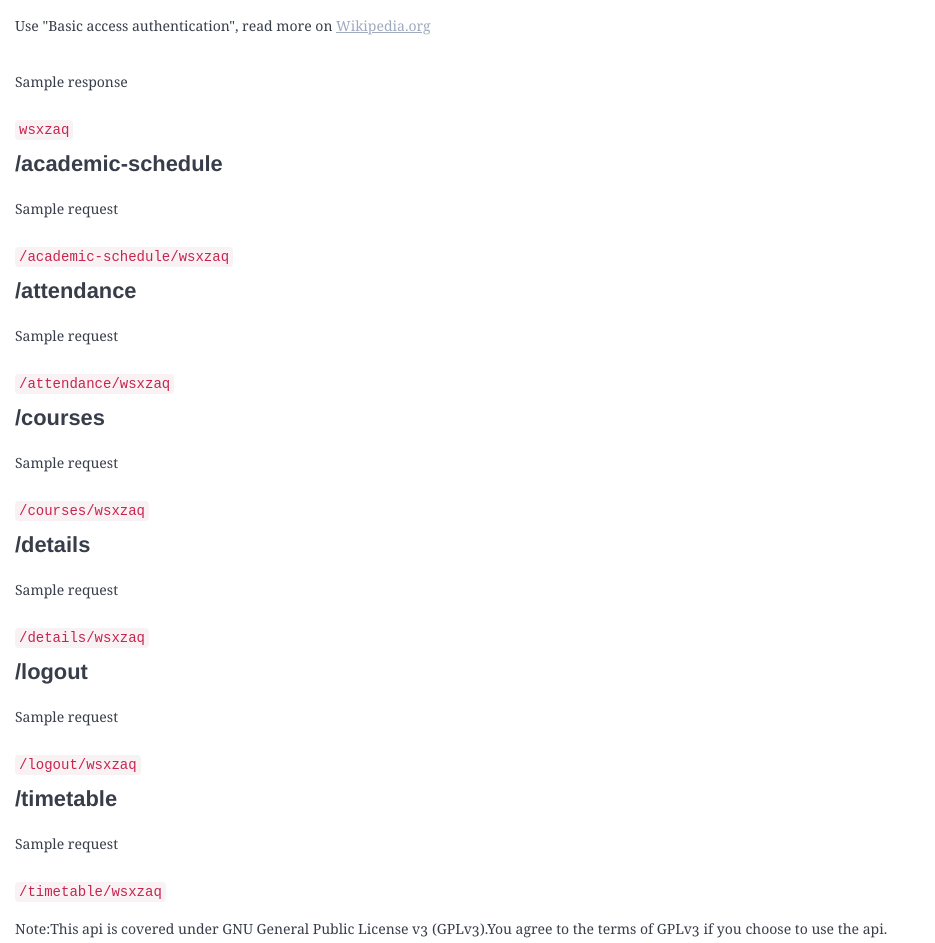
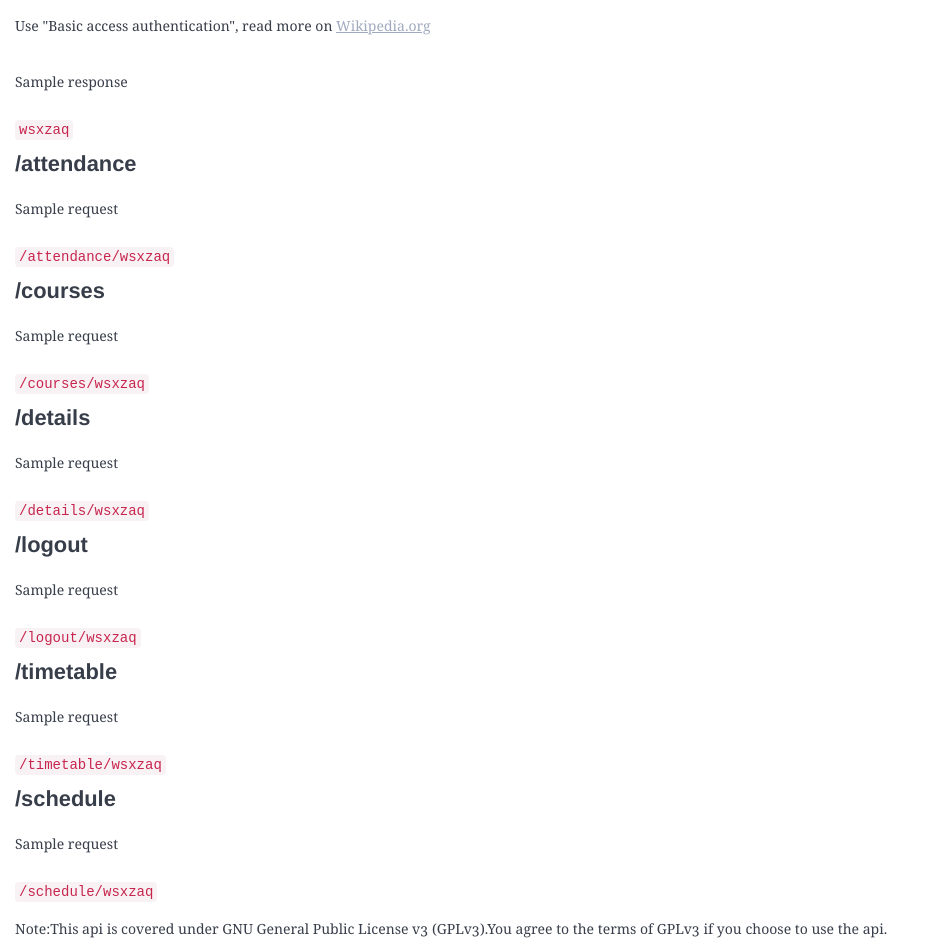
Before and after one commit to NihalSh/srm-academia-api, a plain HTML site: page index.html in a window 1280 px wide. Shown: the part 499-1442 px from the top of the page, without its empty margins (0-935 px from the left). Drawn offline with nearby package versions, Linux system fonts and the light colour scheme.

Commit message:
docs revised

```diff
--- a/index.html
+++ b/index.html
@@ -14,9 +14,6 @@
 <p>Use "Basic access authentication", read more on <a href="https://en.wikipedia.org/wiki/Basic_access_authentication">Wikipedia.org</a><br>
 <p>Sample response</p>
 <code>wsxzaq</code>
-<h4><a id="academicschedule_21"></a>/academic-schedule</h4>
-<p>Sample request</p>
-<code>/academic-schedule/wsxzaq</code>
 <h4><a id="attendance_24"></a>/attendance</h4>
 <p>Sample request</p>
 <code>/attendance/wsxzaq</code>
@@ -32,6 +29,9 @@
 <h4><a id="timetable_36"></a>/timetable</h4>
 <p>Sample request</p>
 <code>/timetable/wsxzaq</code>
+<h4><a id="academicschedule_21"></a>/schedule</h4>
+<p>Sample request</p>
+<code>/schedule/wsxzaq</code>
 <p>Note:This api is covered under GNU General Public License v3 (GPLv3).You agree to the terms of GPLv3 if you choose to use the api.</p>
 
 </body></html>
```
